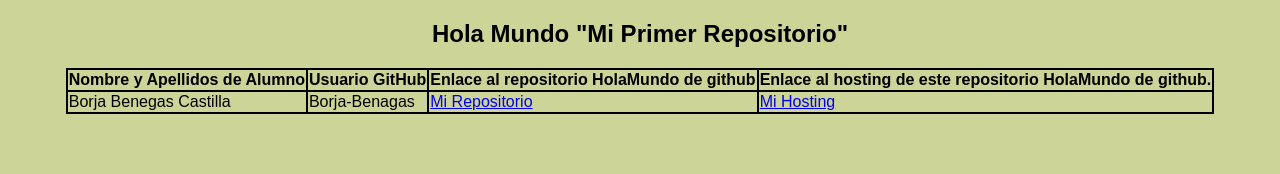
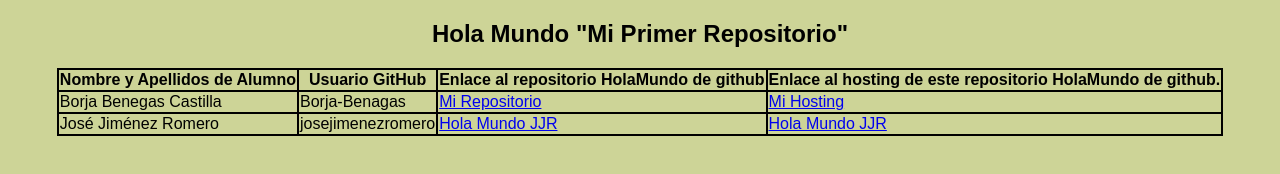
Before and after one commit to josejimenezromero/HolaMundoBorjaBenegas, a plain HTML site: page index.html in a window 1280 px wide. Drawn offline with Linux system fonts and the light colour scheme; a web font is replaced by a local one.

Commit message:
He añadido mis datos al index

```diff
--- a/index.html
+++ b/index.html
@@ -26,6 +26,12 @@
             <td><a href="https://github.com/Borja-Benegas/HolaMundoBorjaBenegasCastilla">Mi Repositorio</a></td>
             <td><a href="https://borja-benegas.github.io/HolaMundoBorjaBenegasCastilla/.">Mi Hosting</a></td>
         </tr>
+        <tr>
+		  <td>José Jiménez Romero</td>
+		  <td>josejimenezromero</td>
+		  <td><a href="https://github.com/josejimenezromero/Hola-Mundo-JJR/">Hola Mundo JJR</a></td>
+		  <td><a href="https://josejimenezromero.github.io/Hola-Mundo-JJR/">Hola Mundo JJR</a></td>
+	  </tr>
     </table>
     </center>
 </body>
```
